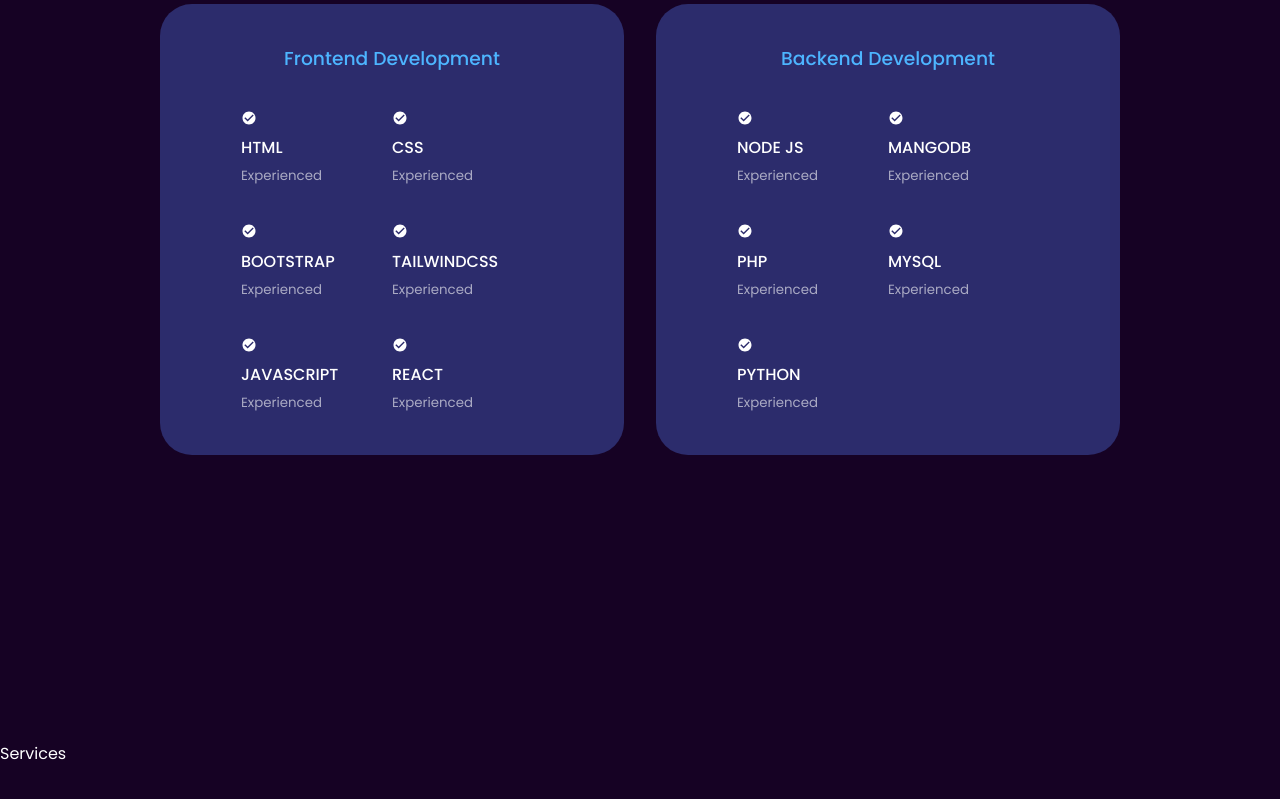
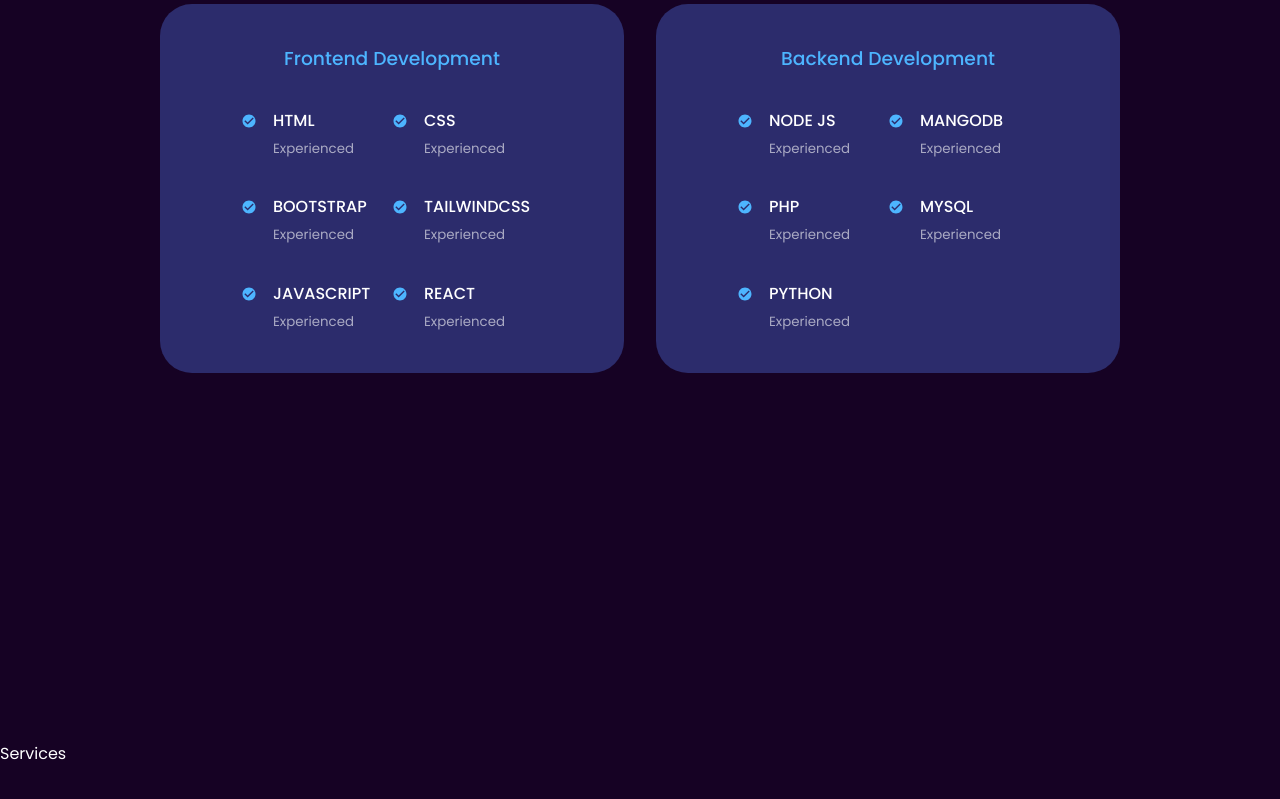
Before and after one commit to butterfly0204/first-react-portfolio-website, a React (Vite) app in the folder devportfolio/: page / in a window 1280 px wide. Shown: the part 2009-2808 px from the top of the page. Built offline with nearby package versions, Linux system fonts and the light colour scheme.

Commit message:
working on the experience section

```diff
--- a/devportfolio/src/components/Experience.jsx
+++ b/devportfolio/src/components/Experience.jsx
@@ -1,44 +1,74 @@
 import { IoMdCheckmarkCircle } from "react-icons/io";
 function Experience(){
   return(
-    <>
+
     <section id="experience">
       <h5>Skills i have</h5>
       <h2>My Experience</h2>
 
       <div className = "container experience_container">
+
         <div className="experience_frontend">
+
           <h3>Frontend Development</h3>
+
           <div className="experience_content">
+
             <article className="experience_details">
-              <IoMdCheckmarkCircle />
+              <IoMdCheckmarkCircle  className="experiencedetails_icon"/>
+              <div>
             <h4>HTML</h4>
             <small className="text-light">Experienced</small>
+            </div>
              </article>
+
+
             <article className="experience_details">
-              <IoMdCheckmarkCircle />
+              <IoMdCheckmarkCircle  className="experiencedetails_icon"/>
+              <div>
             <h4>CSS</h4>
             <small className="text-light">Experienced</small>
+              </div>
              </article>
+
+
             <article className="experience_details">
-              <IoMdCheckmarkCircle />
+              <IoMdCheckmarkCircle  className="experiencedetails_icon" />
+              <div>
             <h4>BOOTSTRAP</h4>
             <small className="text-light">Experienced</small>
+              </div>
              </article>
+
+
             <article className="experience_details">
-              <IoMdCheckmarkCircle />
+              <IoMdCheckmarkCircle  className="experiencedetails_icon" />
+
+              <div>
             <h4>TAILWINDCSS</h4>
             <small className="text-light">Experienced</small>
+
+              </div>
              </article>
+
             <article className="experience_details">
-              <IoMdCheckmarkCircle />
+              <IoMdCheckmarkCircle  className="experiencedetails_icon" />
+              <div>
             <h4>JAVASCRIPT</h4>
             <small className="text-light">Experienced</small>
+
+              </div>
              </article>
+
+
             <article className="experience_details">
-              <IoMdCheckmarkCircle />
+              <IoMdCheckmarkCircle  className="experiencedetails_icon"/>
+
+              <div>
             <h4>REACT</h4>
             <small className="text-light">Experienced</small>
+
+              </div>
              </article>
 
           </div>
@@ -47,32 +77,65 @@
         </div>
         {/* bACKEND */}
          <div className="experience_backend">
+
           <h3>Backend Development</h3>
           <div className="experience_content">
+
             <article className="experience_details">
-              <IoMdCheckmarkCircle />
+
+              <IoMdCheckmarkCircle  className="experiencedetails_icon"/>
+
+              <div>
             <h4>NODE JS</h4>
             <small className="text-light">Experienced</small>
+
+              </div>
              </article>
+
+
+
             <article className="experience_details">
-              <IoMdCheckmarkCircle />
+              <IoMdCheckmarkCircle  className="experiencedetails_icon"/>
+              <div>
+
             <h4>MANGODB</h4>
             <small className="text-light">Experienced</small>
+
+              </div>
+
              </article>
+
+
             <article className="experience_details">
-              <IoMdCheckmarkCircle />
+              <IoMdCheckmarkCircle  className="experiencedetails_icon"/>
+              <div>
+
             <h4>PHP</h4>
             <small className="text-light">Experienced</small>
+
+              </div>
              </article>
+
+
             <article className="experience_details">
-              <IoMdCheckmarkCircle />
+              <IoMdCheckmarkCircle  className="experiencedetails_icon"/>
+              <div>
+
             <h4>MYSQL</h4>
             <small className="text-light">Experienced</small>
+
+              </div>
              </article>
+
+
             <article className="experience_details">
-              <IoMdCheckmarkCircle />
+              <IoMdCheckmarkCircle  className="experiencedetails_icon"/>
+              <div>
+
             <h4>PYTHON</h4>
             <small className="text-light">Experienced</small>
+
+              </div>
              </article>
 
 
@@ -85,7 +148,7 @@
 
 
     </section>
-    </>
+
   )
 }
 
--- a/devportfolio/src/index.css
+++ b/devportfolio/src/index.css
@@ -311,6 +311,14 @@
   grid-template-columns: 1fr 1fr;
   row-gap: 2rem;
 }
+.experience_details{
+  display: flex;
+  gap:1rem;
+}
+.experiencedetails_icon{
+  margin-top: 6px;
+  color: var(--color-primary);
+}
 
 
 
```
